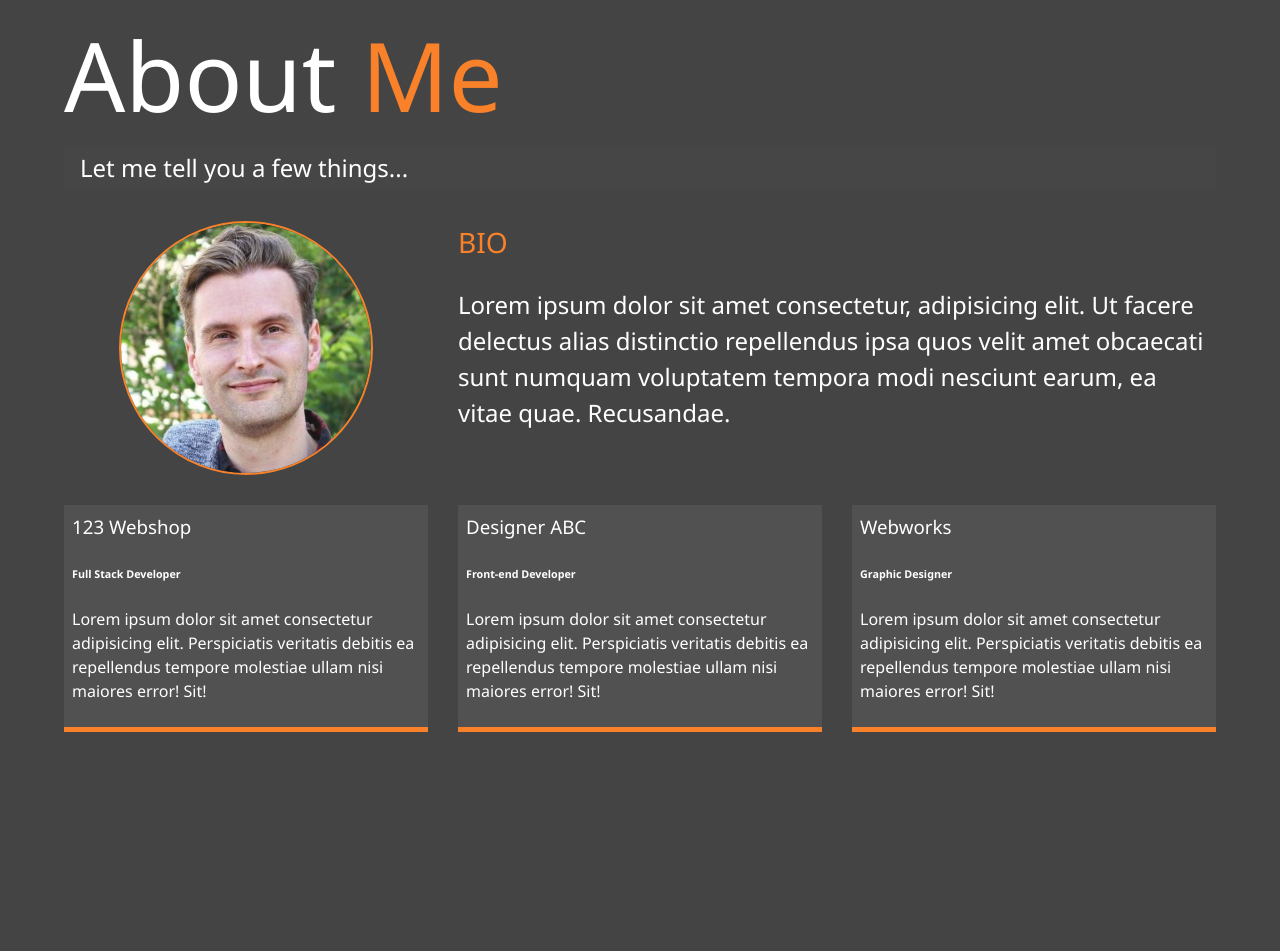
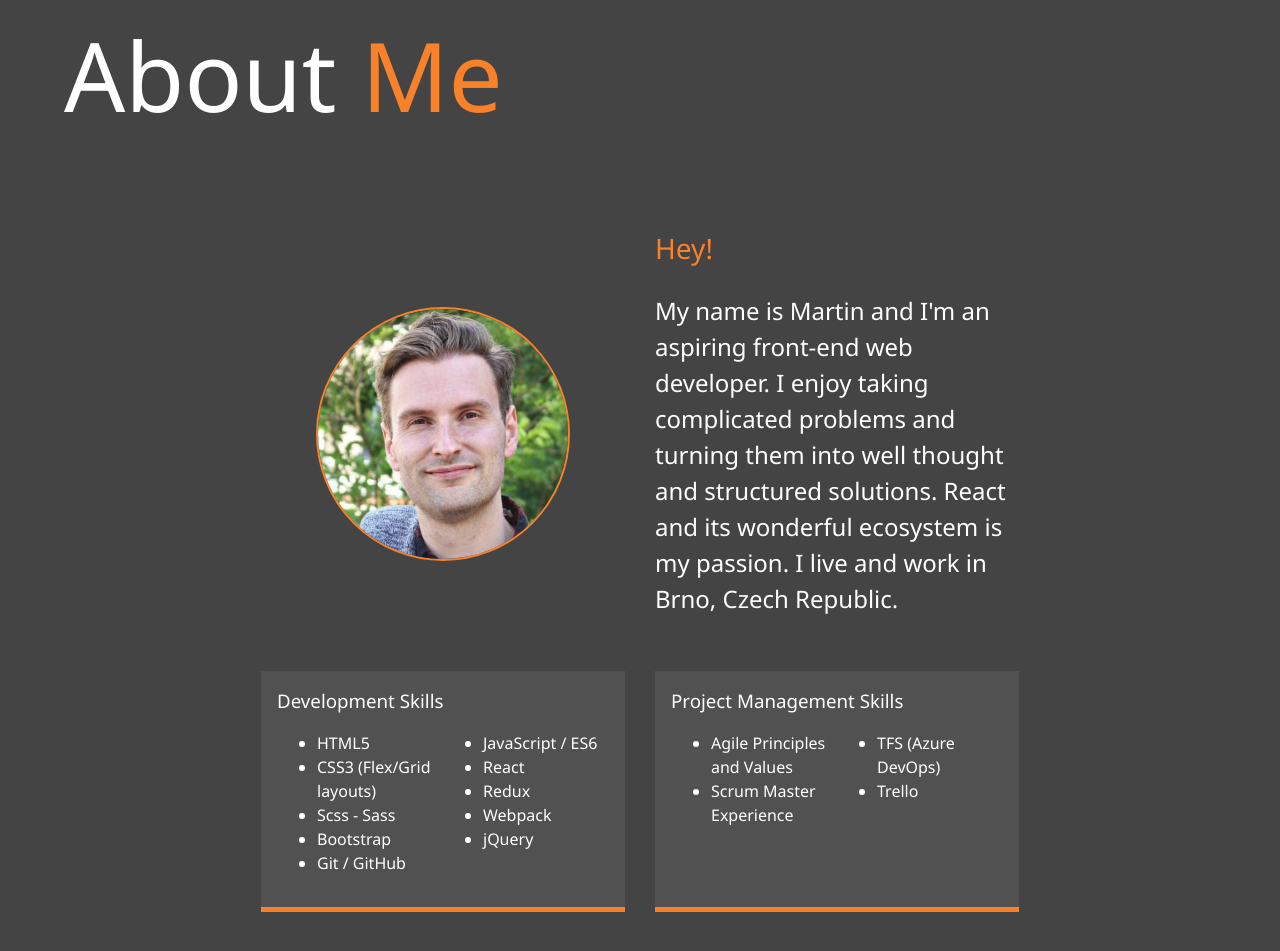
Before and after one commit to mrodin/martinrodin.com, a plain HTML site: page index.html in a window 1280 px wide. Shown: the part 861-1812 px from the top of the page. Before the commit the page ends 1657 px from the top, so only its background shows below. Drawn offline with Linux system fonts and the light colour scheme.

Commit message:
adjust About Me section

```diff
--- a/css/main.css
+++ b/css/main.css
@@ -151,10 +151,11 @@ section {
       margin-top: 20vh; }
 
 .about-info {
+  margin-top: 5rem;
   display: grid;
   grid-gap: 30px;
-  grid-template-areas: 'bioimage bio bio' 'job1 job2 job3';
-  grid-template-columns: repeat(3, 1fr); }
+  grid-template-areas: '. . bioimage bioimage bioimage bioimage bio bio bio bio . .' '. . dev-skills dev-skills dev-skills dev-skills pm-skills pm-skills pm-skills pm-skills . .';
+  grid-template-columns: repeat(12, 1fr); }
   .about-info .bio-image {
     grid-area: bioimage;
     margin: auto;
@@ -163,16 +164,17 @@ section {
   .about-info .bio {
     grid-area: bio;
     font-size: 1.5rem; }
-  .about-info .job-1 {
-    grid-area: job1; }
-  .about-info .job-2 {
-    grid-area: job2; }
-  .about-info .job-3 {
-    grid-area: job3; }
-  .about-info .job {
+  .about-info .dev-skills {
+    grid-area: dev-skills; }
+  .about-info .pm-skills {
+    grid-area: pm-skills; }
+  .about-info .skills {
     background: #515151;
-    padding: 0.5rem;
+    padding: 1rem;
     border-bottom: #F9812A 5px solid; }
+    .about-info .skills .skill-list {
+      display: grid;
+      grid-template-columns: 1fr 1fr; }
 
 .projects {
   display: grid;
@@ -264,7 +266,7 @@ section {
       width: 150px;
       height: 150px; }
   .about-info {
-    grid-template-areas: 'bioimage' 'bio' 'job1' 'job2' 'job3';
+    grid-template-areas: 'bioimage' 'bio' 'dev-skills' 'pm-skills';
     grid-template-columns: 1fr; }
   .projects {
     grid-template-columns: repeat(2, 1fr); } }
--- a/index.html
+++ b/index.html
@@ -78,43 +78,48 @@
       <h1 class="lg-heading">
         About <span class="text-secondary">Me</span>
       </h1>
-      <h2 class="sm-heading">
-        Let me tell you a few things...
-      </h2>
       <div class="about-info">
         <img src="img/portrait.jpg" alt="John Doe" class="bio-image">
 
         <div class="bio">
-          <h3 class="text-secondary">BIO</h3>
+          <h3 class="text-secondary">Hey!</h3>
           <p>
-            Lorem ipsum dolor sit amet consectetur, adipisicing elit. Ut facere delectus alias distinctio repellendus
-            ipsa quos velit amet obcaecati sunt numquam voluptatem tempora modi nesciunt earum, ea vitae quae.
-            Recusandae.
+            My name is Martin and I'm an aspiring front-end web developer. I enjoy taking complicated problems and
+            turning them into well thought and structured solutions. React and its wonderful ecosystem is my passion. I
+            live and work in Brno, Czech Republic.
           </p>
         </div>
-        <div class="job job-1">
-          <h3>123 Webshop</h3>
-          <h6>Full Stack Developer</h6>
-          <p>
-            Lorem ipsum dolor sit amet consectetur adipisicing elit. Perspiciatis veritatis debitis ea repellendus
-            tempore molestiae ullam nisi maiores error! Sit!
-          </p>
+        <div class="skills dev-skills">
+          <h3>Development Skills</h3>
+          <div class="skill-list">
+            <ul>
+              <li>HTML5</li>
+              <li>CSS3 (Flex/Grid layouts)</li>
+              <li>Scss - Sass</li>
+              <li>Bootstrap</li>
+              <li>Git / GitHub</li>
+            </ul>
+            <ul>
+              <li>JavaScript / ES6</li>
+              <li>React</li>
+              <li>Redux</li>
+              <li>Webpack</li>
+              <li>jQuery</li>
+            </ul>
+          </div>
         </div>
-        <div class="job job-2">
-          <h3>Designer ABC</h3>
-          <h6>Front-end Developer</h6>
-          <p>
-            Lorem ipsum dolor sit amet consectetur adipisicing elit. Perspiciatis veritatis debitis ea repellendus
-            tempore molestiae ullam nisi maiores error! Sit!
-          </p>
-        </div>
-        <div class="job job-3">
-          <h3>Webworks</h3>
-          <h6>Graphic Designer</h6>
-          <p>
-            Lorem ipsum dolor sit amet consectetur adipisicing elit. Perspiciatis veritatis debitis ea repellendus
-            tempore molestiae ullam nisi maiores error! Sit!
-          </p>
+        <div class="skills pm-skills">
+          <h3>Project Management Skills</h3>
+          <div class="skill-list">
+            <ul>
+              <li>Agile Principles and Values</li>
+              <li>Scrum Master Experience</li>
+            </ul>
+            <ul>
+              <li>TFS (Azure DevOps)</li>
+              <li>Trello</li>
+            </ul>
+          </div>
         </div>
       </div>
     </section>
```
